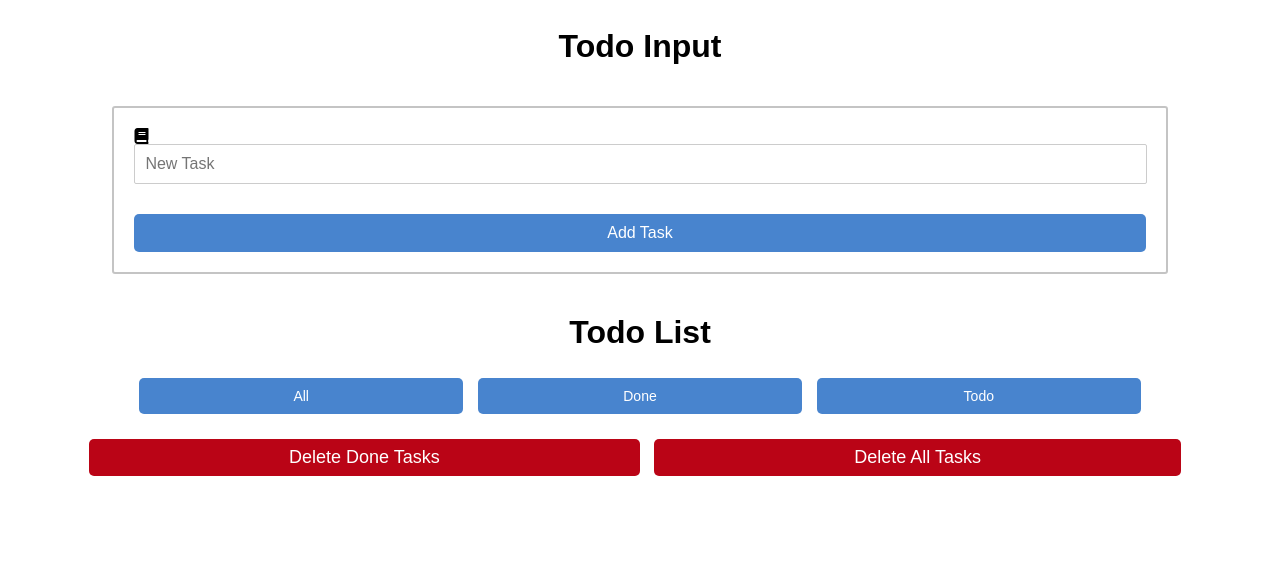
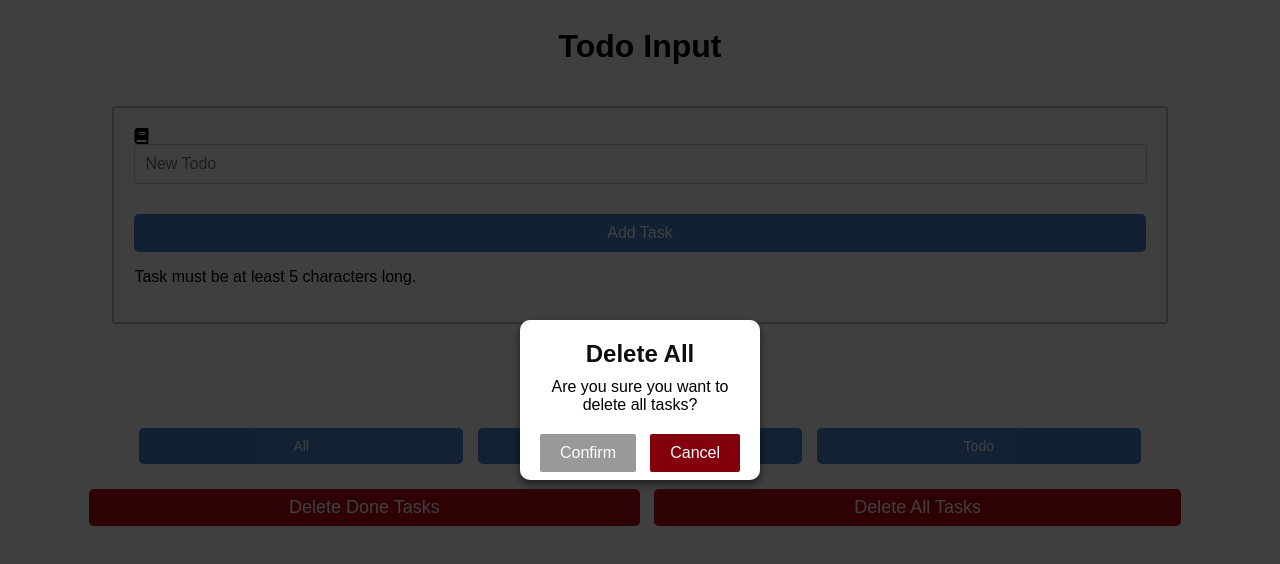
Before and after one commit to Maysamkmail/task2, a plain HTML site: page index.html in a window 1280 px wide. Drawn offline with Linux system fonts and the light colour scheme.

Commit message:
تحديث تصميم الصفحة الرئيسية في index.html

```diff
--- a/index.html
+++ b/index.html
@@ -4,50 +4,40 @@
   <meta charset="UTF-8">
   <meta name="viewport" content="width=device-width, initial-scale=1.0">
   <title>Todo Manager</title>
-  <link rel="stylesheet" href="styles.css"> <!-- ملف CSS خارجي -->
+  <link rel="stylesheet" href="styles.css">
   <link rel="stylesheet" href="https://cdnjs.cloudflare.com/ajax/libs/font-awesome/5.15.4/css/all.min.css">
 </head>
 <body>
-  <!-- عنوان الصفحة -->
   <h1>Todo Input</h1>
-  <!-- إدخال المهمة وقسم إضافة المهام -->
   <div class="todo-container">
     <div class="todo-input-wrapper" style="position: relative;">
-      <i class="fas fa-book"></i>
+      <i class="fas fa-book todo-icon"></i>
       <input
         type="text"
         id="todoInput"
         class="todo-input"
-        placeholder="New Task"
+        placeholder="New Todo"
         onfocus="showDropdown()"
-      > <!-- إظهار القائمة عند التركيز -->
+   >
       <div id="warning" class="warning"></div>
-      <div id="dropdown" class="dropdown"></div> <!-- قائمة الاقتراحات المنسدلة -->
+      <div id="dropdown" class="dropdown"></div>
     </div>
-
     <button class="add-btn" onclick="addTask()">Add Task</button>
+    <p id="errorMessage" class="hidden">Task must be at least 5 characters long.</p>
   </div>
-  <!-- عنوان قائمة المهام -->
   <div class="h1">
     <h1>Todo List</h1>
   </div>
-  <!-- أزرار الفلاتر لعرض جميع المهام أو المكتملة أو غير المكتملة -->
   <div class="filter-buttons">
     <button id="show-all">All</button>
     <button id="show-done">Done</button>
     <button id="show-todo">Todo</button>
   </div>
-
-  <!-- قائمة المهام -->
   <ul id="todo-list"></ul>
-
-  <!-- أزرار الحذف -->
   <div class="delete-buttons">
     <button id="delete-done">Delete Done Tasks</button>
     <button id="delete-all">Delete All Tasks</button>
   </div>
-
-  <!-- نافذة التعديل -->
   <div id="editModal" class="modal" style="display:none;">
     <div id="modalContent">
       <h2>Rename Task</h2>
@@ -59,7 +49,6 @@
     </div>
   </div>
 
-  <!-- نافذة تأكيد الحذف -->
   <div id="confirmModal" class="modal" style="display:none;">
     <div class="modal-content">
       <h2>Delete Task</h2>
@@ -70,6 +59,26 @@
       </div>
     </div>
   </div>
-  <script src="script.js"></script> <!-- ملف JavaScript -->
+    <div id="deleteDoneModal" class="modal hidden">
+    <div class="modal-content">
+    <h2>Delete Done</h2>
+    <p>Are you sure you want to delete all tasks?</p>
+    <div class="modal-buttons">
+      <button class="confirm-btn" id="confirmDeleteDone">Confirm</button>
+      <button class="cancel-btn" id="cancelDeleteDone">Cancel</button>
+    </div>
+  </div>
+</div>
+<div id="deleteAllModal" class="modal hidden">
+  <div class="modal-content">
+    <h2>Delete All</h2>
+    <p>Are you sure you want to delete all tasks?</p>
+    <div class="modal-buttons">
+      <button class="confirm-btn" id="confirmDeleteAll">Confirm</button>
+      <button class="cancel-btn" id="cancelDeleteAll">Cancel</button>
+    </div>
+  </div>
+</div>
+  <script src="script.js"></script>
 </body>
 </html>
```
